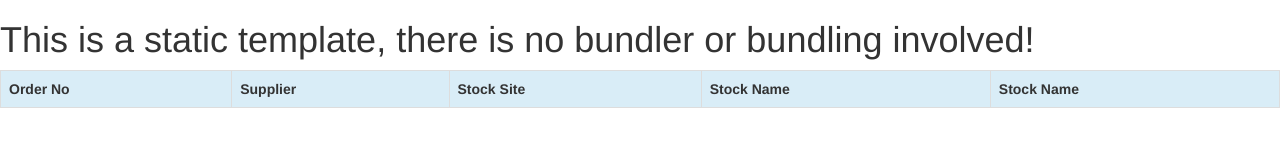
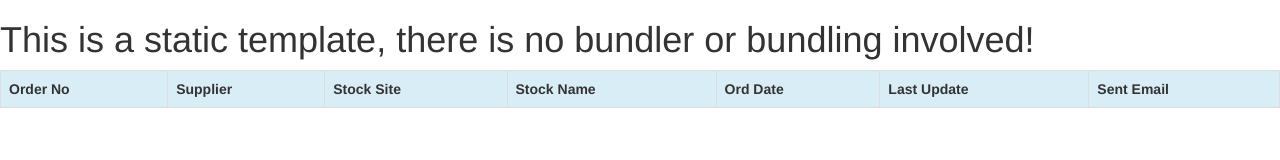
Before and after one commit to PhuongPham1203/WebOnCodeSanbox01, a website: page index.html in a window 1280 px wide. Drawn offline with nearby package versions, Linux system fonts and the light colour scheme.

Commit message:
update main

```diff
--- a/index.html
+++ b/index.html
@@ -48,7 +48,13 @@
           Stock Name
         </th>
         <th>
-          Stock Name
+          Ord Date
+        </th>
+        <th>
+          Last Update
+        </th>
+        <th>
+          Sent Email
         </th>
       </tr>
     </table>
```
